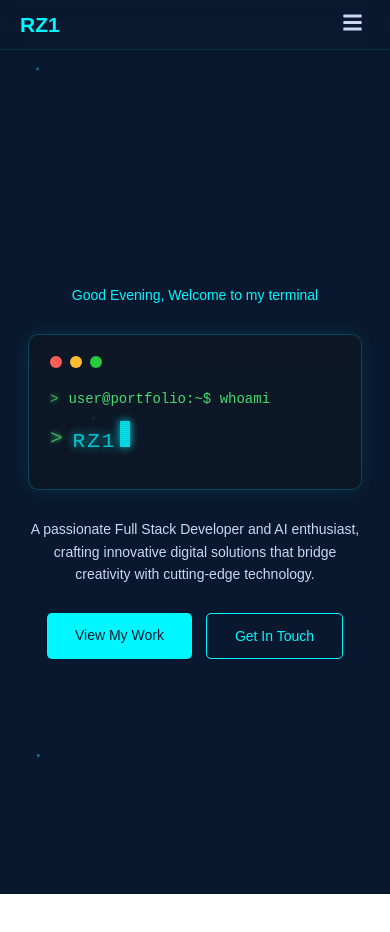
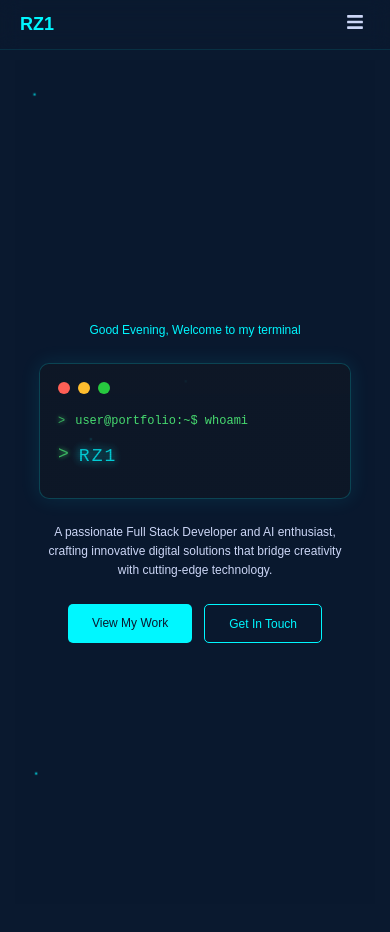
Before and after one commit to THE-RZ1-x/portfolio_rz1, a React (Vite) app: page /#/ in a window 390 px wide. Before the commit the page ends 894 px from the top, so only its background shows below. Built offline with nearby package versions, Linux system fonts and the light colour scheme.

Commit message:
✨ feat: Add smooth page transitions and loading states
- Added Framer Motion for smooth page transitions
- Created LoadingSpinner component
- Improved responsive design and styling
- Enhanced SEO with meta tags

```diff
--- a/src/App.css
+++ b/src/App.css
@@ -16,6 +16,7 @@ html, body {
   background: var(--dark);
   color: var(--light);
   font-family: 'Poppins', sans-serif;
+  scroll-behavior: smooth;
 }
 
 #root {
@@ -29,6 +30,7 @@ html, body {
   display: flex;
   flex-direction: column;
   position: relative;
+  touch-action: manipulation;
 }
 
 .content-wrapper {
@@ -38,6 +40,9 @@ html, body {
   z-index: 1;
   width: 100%;
   overflow-x: hidden;
+  max-width: 1400px;
+  margin: 0 auto;
+  padding: 80px 20px 40px;
 }
 
 /* Navbar */
@@ -84,11 +89,11 @@ h1, h2, h3, h4, h5, h6, p, span {
 
 /* Custom scrollbar */
 ::-webkit-scrollbar {
-  width: 8px;
+  width: 10px;
 }
 
 ::-webkit-scrollbar-track {
-  background: var(--dark);
+  background: rgba(0, 0, 0, 0.1);
 }
 
 ::-webkit-scrollbar-thumb {
@@ -98,6 +103,12 @@ h1, h2, h3, h4, h5, h6, p, span {
 
 ::-webkit-scrollbar-thumb:hover {
   background: var(--secondary);
+}
+
+/* Improved text selection */
+::selection {
+  background: var(--primary);
+  color: var(--dark);
 }
 
 /* Utility Classes */
@@ -186,18 +197,20 @@ h1, h2, h3, h4, h5, h6, p, span {
 
 @media (max-width: 768px) {
   .content-wrapper {
-    padding-top: 50px;
+    padding: 60px 15px 30px;
   }
-}
-
-/* Add viewport meta tag for proper mobile scaling */
-@media screen and (max-width: 768px) {
   html {
     font-size: 14px;
   }
 
   body {
     overflow-x: hidden;
+  }
+}
+
+@media (max-width: 480px) {
+  html {
+    font-size: 12px;
   }
 }
 
@@ -217,8 +230,4 @@ h1, h2, h3, h4, h5, h6, p, span {
   * {
     -webkit-tap-highlight-color: transparent;
   }
-
-  .App {
-    touch-action: manipulation;
-  }
 }
--- a/src/App.jsx
+++ b/src/App.jsx
@@ -1,6 +1,7 @@
-import { HashRouter as Router, Routes, Route } from 'react-router-dom'
+import { HashRouter as Router, Routes, Route, useLocation } from 'react-router-dom'
 import { ThemeProvider } from 'styled-components'
-import { useState, useEffect } from 'react'
+import { useState, useEffect, Suspense } from 'react'
+import { AnimatePresence, motion } from 'framer-motion'
 import Navbar from './components/Navbar/Navbar'
 import Hero from './components/Hero/Hero'
 import About from './pages/About'
@@ -12,11 +13,32 @@ import Contact from './pages/Contact'
 import AnimatedBackground from './components/Background/AnimatedBackground'
 import CV from './components/CV/CV'
 import Social from './components/Social/Social'
+import LoadingSpinner from './components/LoadingSpinner/LoadingSpinner'
 import { darkTheme, lightTheme } from './styles/theme'
 import './App.css'
 
+const PageTransition = ({ children }) => {
+  const pageVariants = {
+    initial: { opacity: 0, y: 20 },
+    animate: { opacity: 1, y: 0 },
+    exit: { opacity: 0, y: -20 }
+  }
+  return (
+    <motion.div
+      initial="initial"
+      animate="animate"
+      exit="exit"
+      variants={pageVariants}
+      transition={{ duration: 0.3 }}
+    >
+      {children}
+    </motion.div>
+  )
+}
+
 function App() {
   const [theme, setTheme] = useState('dark')
+  const [isLoading, setIsLoading] = useState(true)
   const currentTheme = theme === 'light' ? lightTheme : darkTheme
 
   useEffect(() => {
@@ -24,12 +46,18 @@ function App() {
     if (savedTheme) {
       setTheme(savedTheme)
     }
+    // Simulate initial loading
+    setTimeout(() => setIsLoading(false), 1000)
   }, [])
 
   const toggleTheme = () => {
     const newTheme = theme === 'light' ? 'dark' : 'light'
     setTheme(newTheme)
     localStorage.setItem('theme', newTheme)
+  }
+
+  if (isLoading) {
+    return <LoadingSpinner />
   }
 
   return (
@@ -39,17 +67,21 @@ function App() {
           <AnimatedBackground />
           <Navbar onThemeToggle={toggleTheme} currentTheme={theme} />
           <div className="content-wrapper">
-            <Routes>
-              <Route path="/" element={<Hero />} />
-              <Route path="/cv" element={<CV />} />
-              <Route path="/about" element={<About />} />
-              <Route path="/skills" element={<Skills />} />
-              <Route path="/projects" element={<Projects />} />
-              <Route path="/services" element={<Services />} />
-              <Route path="/blog" element={<Blog />} />
-              <Route path="/contact" element={<Contact />} />
-              <Route path="/social" element={<Social />} />
-            </Routes>
+            <AnimatePresence mode="wait">
+              <Suspense fallback={<LoadingSpinner />}>
+                <Routes>
+                  <Route path="/" element={<PageTransition><Hero /></PageTransition>} />
+                  <Route path="/cv" element={<PageTransition><CV /></PageTransition>} />
+                  <Route path="/about" element={<PageTransition><About /></PageTransition>} />
+                  <Route path="/skills" element={<PageTransition><Skills /></PageTransition>} />
+                  <Route path="/projects" element={<PageTransition><Projects /></PageTransition>} />
+                  <Route path="/services" element={<PageTransition><Services /></PageTransition>} />
+                  <Route path="/blog" element={<PageTransition><Blog /></PageTransition>} />
+                  <Route path="/contact" element={<PageTransition><Contact /></PageTransition>} />
+                  <Route path="/social" element={<PageTransition><Social /></PageTransition>} />
+                </Routes>
+              </Suspense>
+            </AnimatePresence>
           </div>
         </div>
       </Router>
--- /dev/null
+++ b/src/components/LoadingSpinner/LoadingSpinner.jsx
@@ -0,0 +1,33 @@
+import styled, { keyframes } from 'styled-components';
+
+const spin = keyframes`
+  0% { transform: rotate(0deg); }
+  100% { transform: rotate(360deg); }
+`;
+
+const SpinnerWrapper = styled.div`
+  display: flex;
+  justify-content: center;
+  align-items: center;
+  min-height: 100vh;
+  background: ${props => props.theme.background};
+`;
+
+const Spinner = styled.div`
+  width: 50px;
+  height: 50px;
+  border: 5px solid ${props => props.theme.textSecondary};
+  border-top: 5px solid ${props => props.theme.primary};
+  border-radius: 50%;
+  animation: ${spin} 1s linear infinite;
+`;
+
+const LoadingSpinner = () => {
+  return (
+    <SpinnerWrapper>
+      <Spinner />
+    </SpinnerWrapper>
+  );
+};
+
+export default LoadingSpinner;
```
